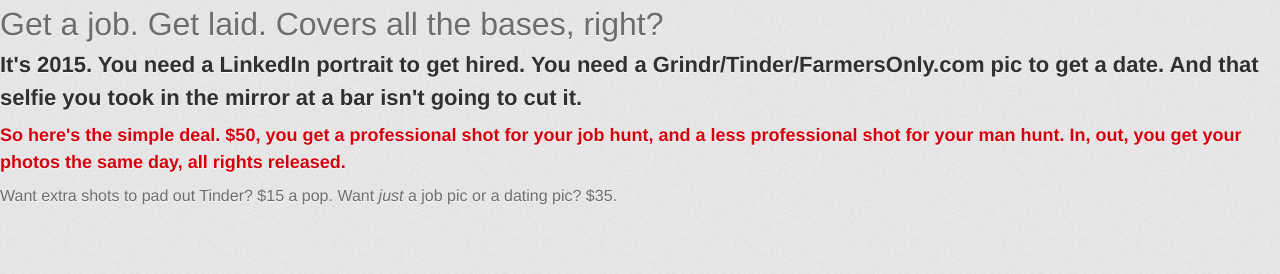
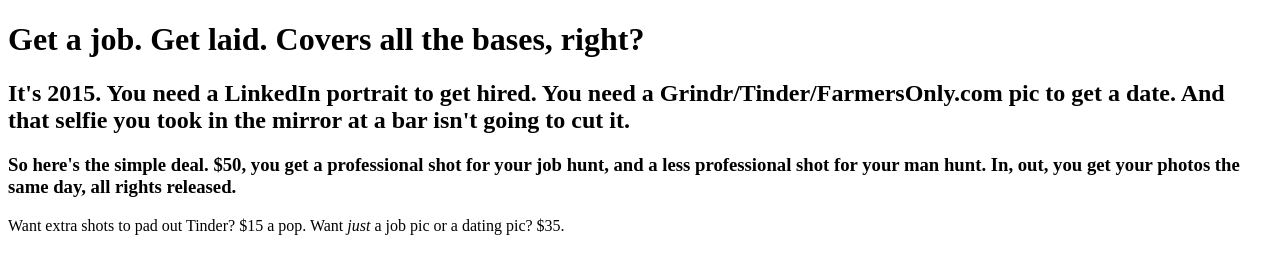
Before and after one commit to perardi/getlaidgetajob, a plain HTML site: page index.html in a window 1280 px wide. Drawn offline with Linux system fonts and the light colour scheme; a web font is replaced by a local one.

Commit message:
Remove styling.

```diff
--- a/index.html
+++ b/index.html
@@ -4,9 +4,6 @@
     <meta charset='utf-8'>
     <meta http-equiv="X-UA-Compatible" content="chrome=1">
     <link href='https://fonts.googleapis.com/css?family=Chivo:900' rel='stylesheet' type='text/css'>
-    <link rel="stylesheet" type="text/css" href="stylesheets/stylesheet.css" media="screen">
-    <link rel="stylesheet" type="text/css" href="stylesheets/github-dark.css" media="screen">
-    <link rel="stylesheet" type="text/css" href="stylesheets/print.css" media="print">
     <title>Get Photos. Get Laid. Get a Job.</title>
   </head>
 
```
